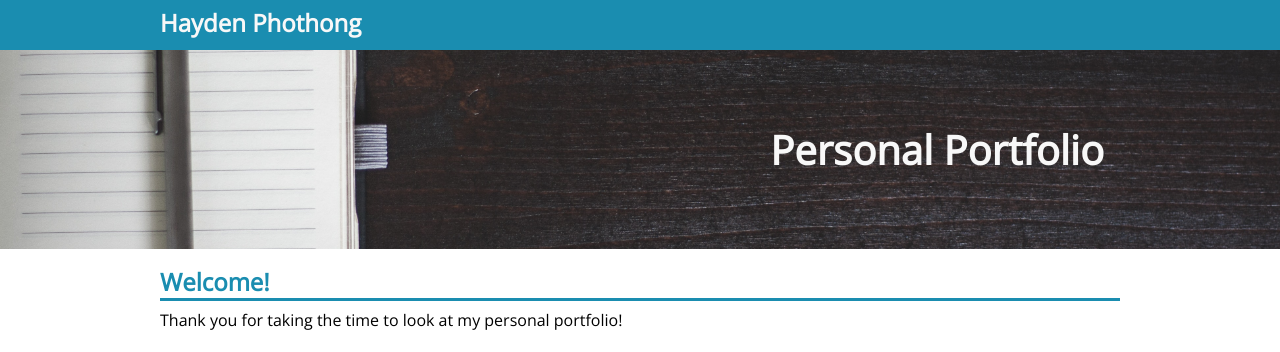
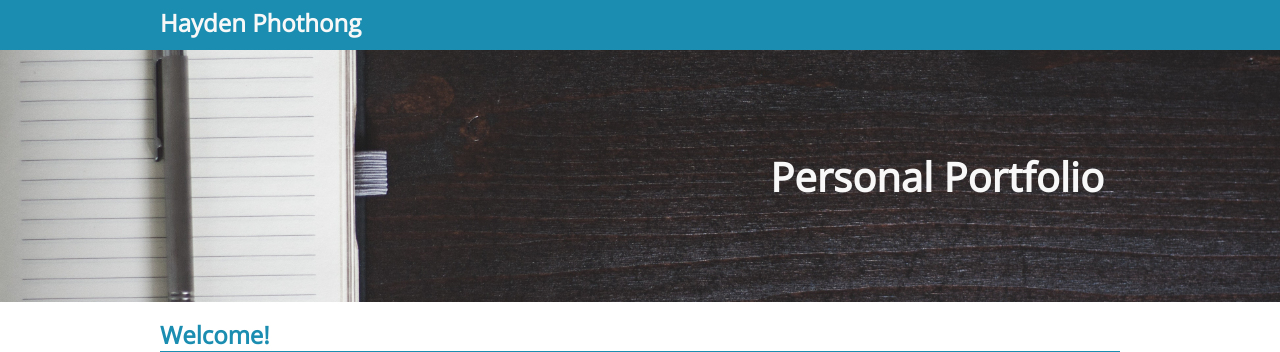
Before and after one commit to haypho/info, a React app: page / in a window 1280 px wide. Shown: the top 352 px of the page. Built offline with nearby package versions, Linux system fonts and the light colour scheme; no server answers.

Commit message:
Increase vertical padding for jumbotron

```diff
--- a/src/components/jumbotron/Jumbotron.scss
+++ b/src/components/jumbotron/Jumbotron.scss
@@ -8,7 +8,7 @@
   flex: 0.5;
   align-items: center;
   margin-bottom: 1em;
-  padding: 1.5em 0;
+  padding: 4em 0;
 }
 
 .jumbotron-container {
```
